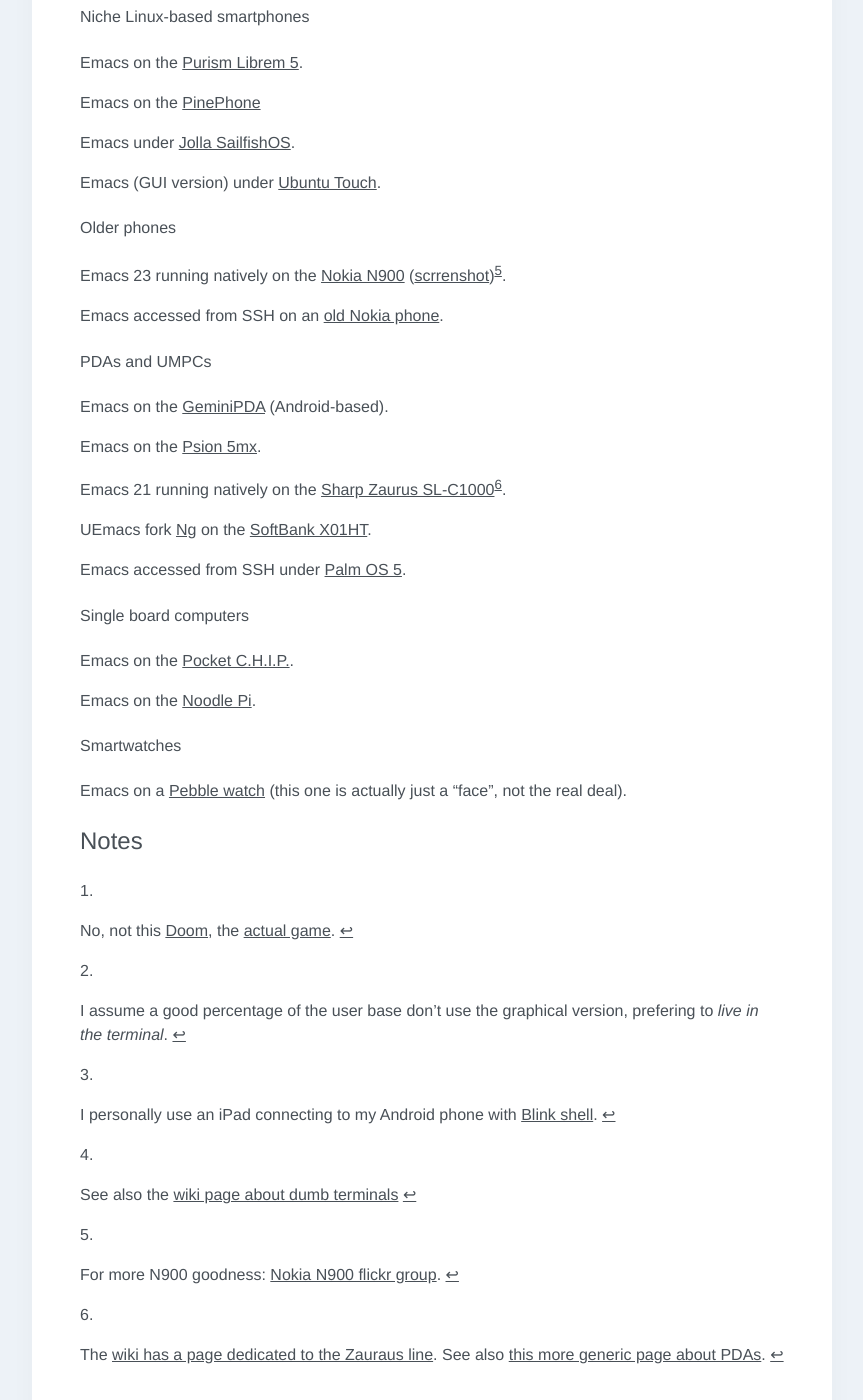
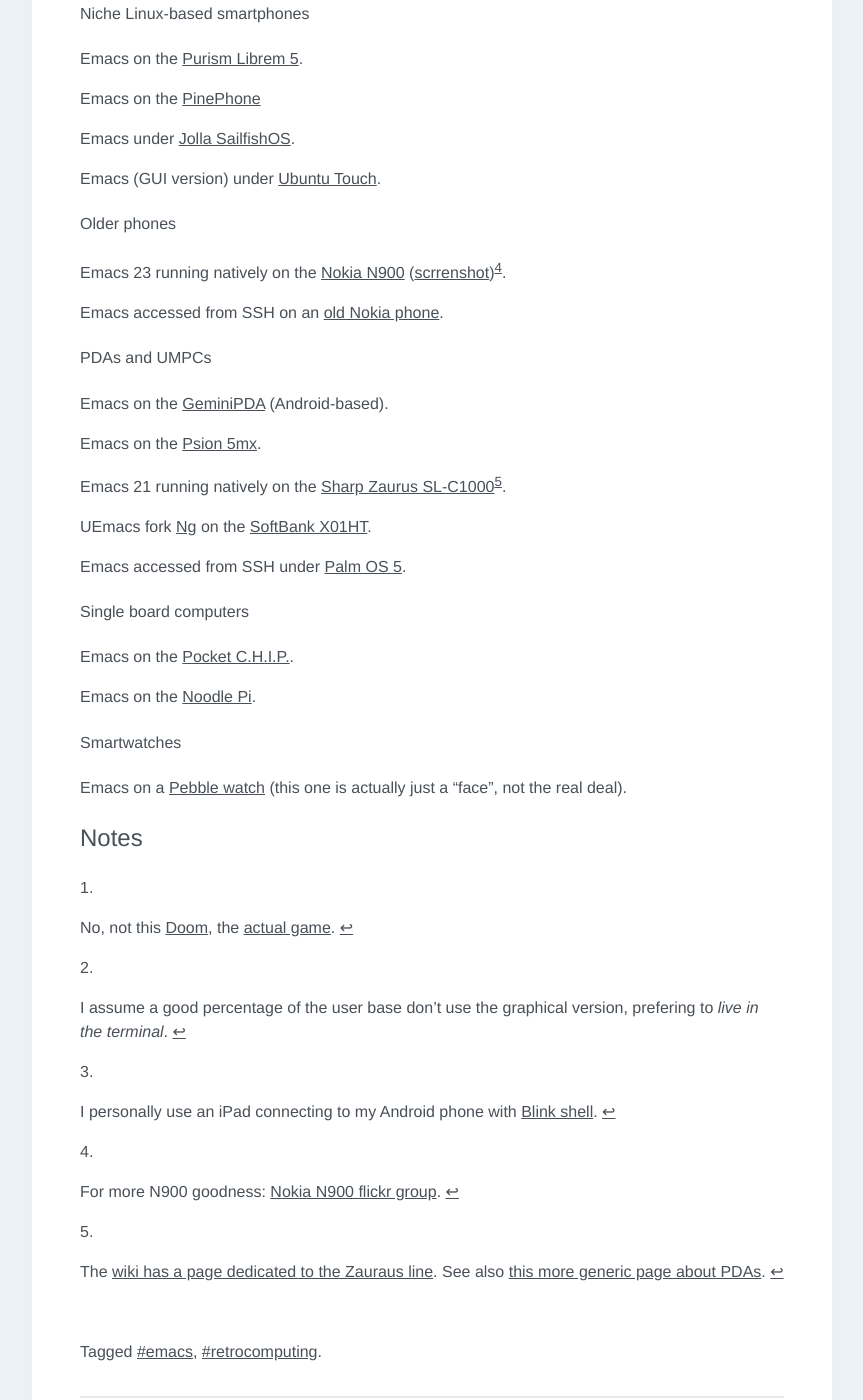
Before and after one commit to p3r7/blog, a Jekyll site: the page built from _posts/2020-09-02-emacs-in-odd-places.md, in a window 1280 px wide and 1400 px high, scrolled down 2655 px. Shown: the whole window, without its empty margins (208-1071 px from the left). Built offline with Jekyll 4.4.1, drawn with Linux system fonts in a browser that asks for light colours; some web fonts are replaced.

Commit message:
Removed one note

```diff
--- a/_posts/2020-09-02-emacs-in-odd-places.md
+++ b/_posts/2020-09-02-emacs-in-odd-places.md
@@ -104,7 +104,7 @@
 
 Emacs on the [Psion 5mx](http://muru.com/linux/psion/kernel/).
 
-Emacs 21 running natively on the [Sharp Zaurus SL-C1000](https://web.archive.org/web/20160426190322/http://pda.sukareruhito.com/2007/05/zaurus_slc1000emacshowm.html)[^6].
+Emacs 21 running natively on the [Sharp Zaurus SL-C1000](https://web.archive.org/web/20160426190322/http://pda.sukareruhito.com/2007/05/zaurus_slc1000emacshowm.html)[^5].
 
 UEmacs fork [Ng](https://web.archive.org/web/20060610210357/http://tillanosoft.com/ce/ngj.html) on the [SoftBank X01HT](https://web.archive.org/web/20150514125016/http://pda.sukareruhito.com/2007/05/x01htemacsng_for_win32micro_em.html).
 
@@ -133,6 +133,4 @@
 
 [^4]: I personally use an iPad connecting to my Android phone with [Blink shell](https://blink.sh/).
 
-[^5]: See also the [wiki page about dumb terminals](https://www.emacswiki.org/emacs/EmacsOnTerminal)
-
-[^6]: The [wiki has a page dedicated to the Zauraus line](https://www.emacswiki.org/emacs/EmacsForZaurus). See also [this more generic page about PDAs](https://www.emacswiki.org/emacs/Emacs_and_EmacsWikiMode_on_PDAs).
+[^5]: The [wiki has a page dedicated to the Zauraus line](https://www.emacswiki.org/emacs/EmacsForZaurus). See also [this more generic page about PDAs](https://www.emacswiki.org/emacs/Emacs_and_EmacsWikiMode_on_PDAs).
```
Also changed, not shown: other parts of _posts/2020-09-02-emacs-in-odd-places.md (+1 -1 lines).
